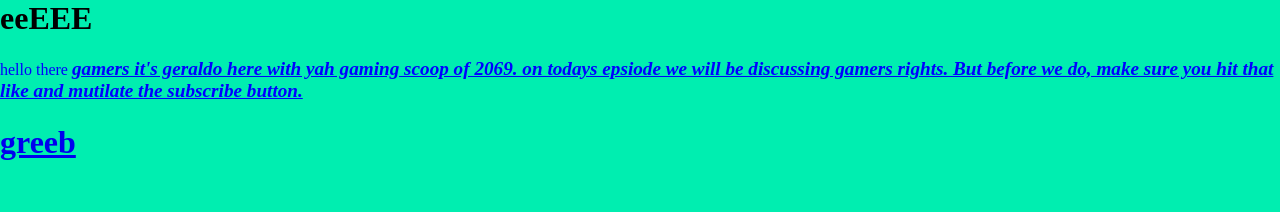
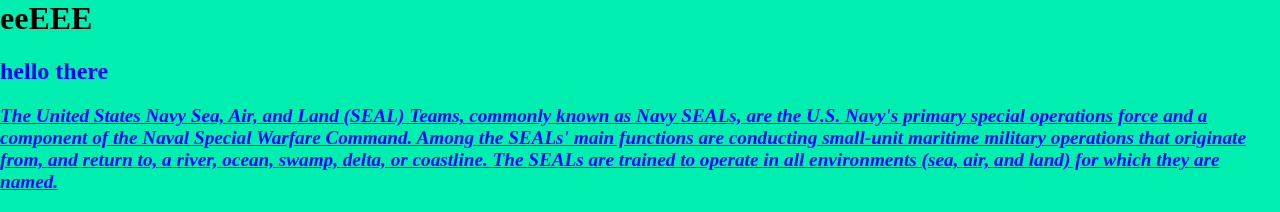
Before and after one commit to FrostyMelons/FrostyMelons.github.io, a plain HTML site: page index.html in a window 1280 px wide. Shown: the top 212 px of the page. Drawn offline with Linux system fonts and the light colour scheme.

Commit message:
Update index.html

```diff
--- a/index.html
+++ b/index.html
@@ -7,12 +7,14 @@
     <body>
         <body bgcolor=greeb>
              <font color=blue>
-         <p1>hello there</p1>
+         <h2>hello there</h2>
         <big>
         <i>
         <b>
         <u>
-        <p2>gamers it's geraldo here with yah gaming scoop of 2069. on todays epsiode we will be discussing gamers rights. But before we do, make sure you hit that like and mutilate the subscribe button.</p2>
+        <p2>The United States Navy Sea, Air, and Land (SEAL) Teams, commonly known as Navy SEALs, are the U.S. Navy's primary special operations force and a component of the Naval Special Warfare Command. Among the SEALs' main functions are conducting small-unit maritime military operations that originate from, and return to, a river, ocean, swamp, delta, or coastline. The SEALs are trained to operate in all environments (sea, air, and land) for which they are named.
+
+</p2>
         </big>
         </i>
         </b>
```
